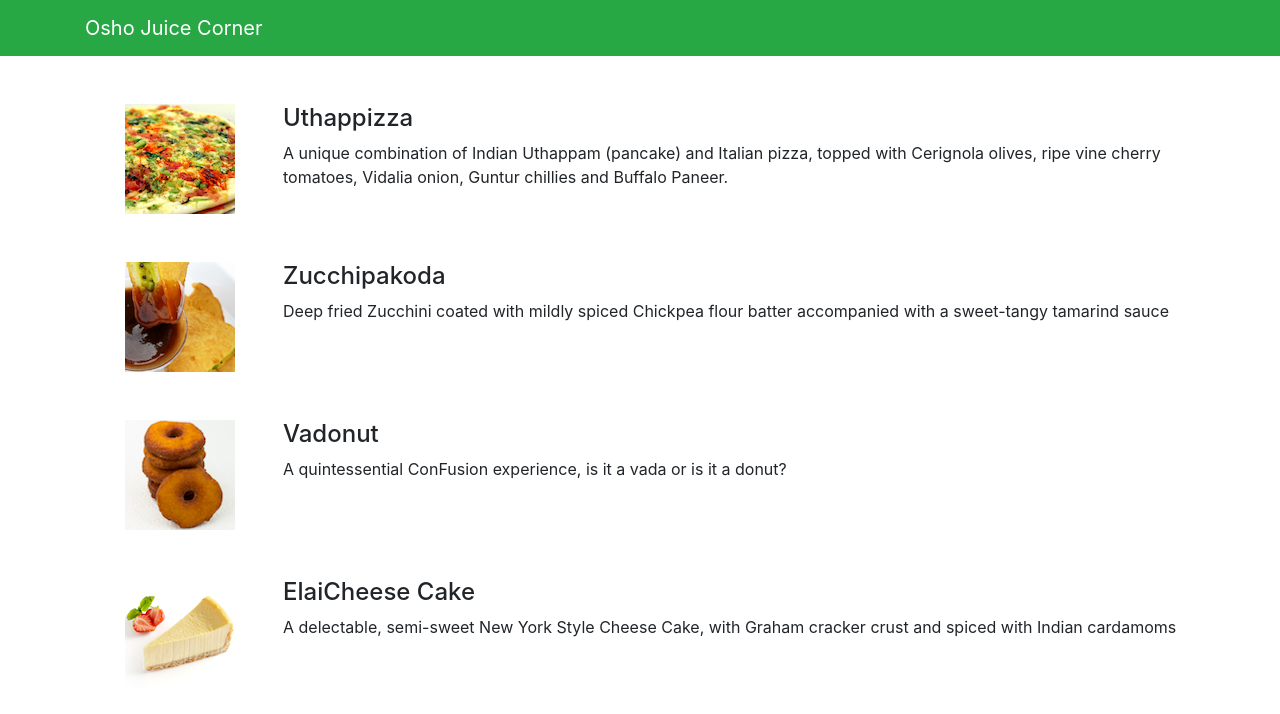
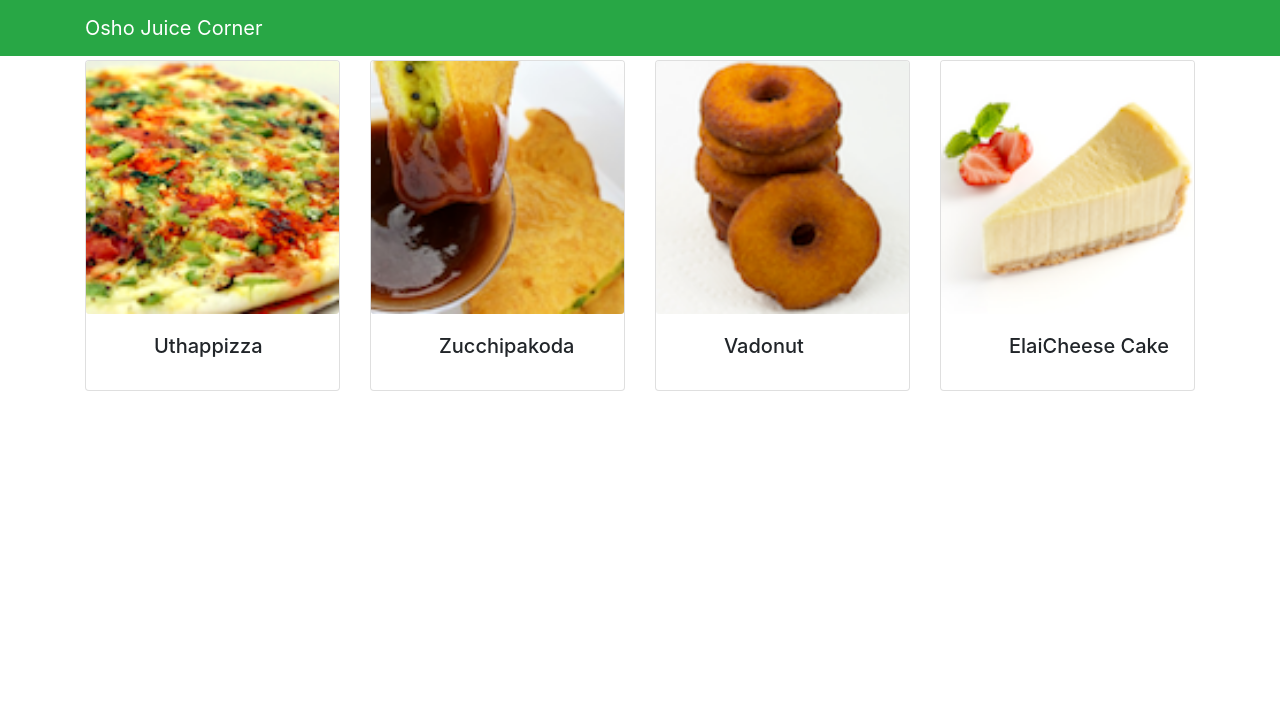
Before and after one commit to shivamkumar116/React-Coursera, a React (Create React App) app: page / in a window 1280 px wide. Shown: the top 714 px of the page. Built offline with nearby package versions, Linux system fonts and the light colour scheme.

Commit message:
component part 2

```diff
--- a/src/App.js
+++ b/src/App.js
@@ -2,8 +2,17 @@
 import "./App.css";
 import { Navbar, NavbarBrand } from "reactstrap";
 import Menu from "./components/MenuComponent";
+import { DISHES } from "./shared/dishes";
 
 class App extends Component {
+  constructor(props) {
+    super(props);
+
+    this.state = {
+      dishes: DISHES,
+    };
+  }
+
   render() {
     return (
       <div>
@@ -12,7 +21,7 @@
             <NavbarBrand href="/">Osho Juice Corner</NavbarBrand>
           </div>
         </Navbar>
-        <Menu />
+        <Menu dishes={this.state.dishes} />
       </div>
     );
   }
--- a/src/components/MenuComponent.js
+++ b/src/components/MenuComponent.js
@@ -1,77 +1,59 @@
 import React, { Component } from "react";
-import { Media } from "reactstrap";
+import {
+  Card,
+  CardBody,
+  CardImgOverlay,
+  CardTitle,
+  CardText,
+  CardImg,
+} from "reactstrap";
 
 class Menu extends Component {
   constructor(props) {
     super(props);
 
     this.state = {
-      dishes: [
-        {
-          id: 0,
-          name: "Uthappizza",
-          image: "assets/images/uthappizza.png",
-          category: "mains",
-          label: "Hot",
-          price: "4.99",
-          description:
-            "A unique combination of Indian Uthappam (pancake) and Italian pizza, topped with Cerignola olives, ripe vine cherry tomatoes, Vidalia onion, Guntur chillies and Buffalo Paneer.",
-        },
-        {
-          id: 1,
-          name: "Zucchipakoda",
-          image: "assets/images/zucchipakoda.png",
-          category: "appetizer",
-          label: "",
-          price: "1.99",
-          description:
-            "Deep fried Zucchini coated with mildly spiced Chickpea flour batter accompanied with a sweet-tangy tamarind sauce",
-        },
-        {
-          id: 2,
-          name: "Vadonut",
-          image: "assets/images/vadonut.png",
-          category: "appetizer",
-          label: "New",
-          price: "1.99",
-          description:
-            "A quintessential ConFusion experience, is it a vada or is it a donut?",
-        },
-        {
-          id: 3,
-          name: "ElaiCheese Cake",
-          image: "assets/images/elaicheesecake.png",
-          category: "dessert",
-          label: "",
-          price: "2.99",
-          description:
-            "A delectable, semi-sweet New York Style Cheese Cake, with Graham cracker crust and spiced with Indian cardamoms",
-        },
-      ],
+      selectedDish: null,
     };
+  }
+  onSelectDish(dish) {
+    this.setState({ selectedDish: dish });
+  }
+
+  renderDish(dish) {
+    if (dish != null) {
+      return (
+        <div className="container">
+          <div class="row">
+            <div class="col-12 col-md-6">
+              <img src={dish.image} />
+              <h1>{dish.name}</h1>
+            </div>
+          </div>
+        </div>
+      );
+    } else {
+      return <div></div>;
+    }
   }
 
   render() {
-    const menu = this.state.dishes.map((dish) => {
+    const menu = this.props.dishes.map((dish) => {
       return (
-        <div key={dish.id} className="col-12 mt-5">
-          <Media tag="li">
-            <Media left middle>
-              <Media object src={dish.image} alt={dish.name}></Media>
-            </Media>
-            <Media body className="ml-5">
-              <Media heading>{dish.name}</Media>
-              <p>{dish.description}</p>
-            </Media>
-          </Media>
+        <div key={dish.id} className="col-12 col-md-3 mt-1">
+          <Card onClick={() => this.onSelectDish(dish)}>
+            <CardImg object src={dish.image} alt={dish.name} />
+            <CardBody body className="ml-5">
+              <CardTitle>{dish.name}</CardTitle>
+            </CardBody>
+          </Card>
         </div>
       );
     });
     return (
       <div className="container">
-        <div className="row">
-          <Media list>{menu}</Media>
-        </div>
+        <div className="row">{menu}</div>
+        {this.renderDish(this.state.selectedDish)}
       </div>
     );
   }
--- /dev/null
+++ b/src/shared/dishes.js
@@ -0,0 +1,194 @@
+export const DISHES = [
+  {
+    id: 0,
+    name: "Uthappizza",
+    image: "assets/images/uthappizza.png",
+    category: "mains",
+    label: "Hot",
+    price: "4.99",
+    description:
+      "A unique combination of Indian Uthappam (pancake) and Italian pizza, topped with Cerignola olives, ripe vine cherry tomatoes, Vidalia onion, Guntur chillies and Buffalo Paneer.",
+    comments: [
+      {
+        id: 0,
+        rating: 5,
+        comment: "Imagine all the eatables, living in conFusion!",
+        author: "John Lemon",
+        date: "2012-10-16T17:57:28.556094Z",
+      },
+      {
+        id: 1,
+        rating: 4,
+        comment:
+          "Sends anyone to heaven, I wish I could get my mother-in-law to eat it!",
+        author: "Paul McVites",
+        date: "2014-09-05T17:57:28.556094Z",
+      },
+      {
+        id: 2,
+        rating: 3,
+        comment: "Eat it, just eat it!",
+        author: "Michael Jaikishan",
+        date: "2015-02-13T17:57:28.556094Z",
+      },
+      {
+        id: 3,
+        rating: 4,
+        comment: "Ultimate, Reaching for the stars!",
+        author: "Ringo Starry",
+        date: "2013-12-02T17:57:28.556094Z",
+      },
+      {
+        id: 4,
+        rating: 2,
+        comment: "It's your birthday, we're gonna party!",
+        author: "25 Cent",
+        date: "2011-12-02T17:57:28.556094Z",
+      },
+    ],
+  },
+  {
+    id: 1,
+    name: "Zucchipakoda",
+    image: "assets/images/zucchipakoda.png",
+    category: "appetizer",
+    label: "",
+    price: "1.99",
+    description:
+      "Deep fried Zucchini coated with mildly spiced Chickpea flour batter accompanied with a sweet-tangy tamarind sauce",
+    comments: [
+      {
+        id: 0,
+        rating: 5,
+        comment: "Imagine all the eatables, living in conFusion!",
+        author: "John Lemon",
+        date: "2012-10-16T17:57:28.556094Z",
+      },
+      {
+        id: 1,
+        rating: 4,
+        comment:
+          "Sends anyone to heaven, I wish I could get my mother-in-law to eat it!",
+        author: "Paul McVites",
+        date: "2014-09-05T17:57:28.556094Z",
+      },
+      {
+        id: 2,
+        rating: 3,
+        comment: "Eat it, just eat it!",
+        author: "Michael Jaikishan",
+        date: "2015-02-13T17:57:28.556094Z",
+      },
+      {
+        id: 3,
+        rating: 4,
+        comment: "Ultimate, Reaching for the stars!",
+        author: "Ringo Starry",
+        date: "2013-12-02T17:57:28.556094Z",
+      },
+      {
+        id: 4,
+        rating: 2,
+        comment: "It's your birthday, we're gonna party!",
+        author: "25 Cent",
+        date: "2011-12-02T17:57:28.556094Z",
+      },
+    ],
+  },
+  {
+    id: 2,
+    name: "Vadonut",
+    image: "assets/images/vadonut.png",
+    category: "appetizer",
+    label: "New",
+    price: "1.99",
+    description:
+      "A quintessential ConFusion experience, is it a vada or is it a donut?",
+    comments: [
+      {
+        id: 0,
+        rating: 5,
+        comment: "Imagine all the eatables, living in conFusion!",
+        author: "John Lemon",
+        date: "2012-10-16T17:57:28.556094Z",
+      },
+      {
+        id: 1,
+        rating: 4,
+        comment:
+          "Sends anyone to heaven, I wish I could get my mother-in-law to eat it!",
+        author: "Paul McVites",
+        date: "2014-09-05T17:57:28.556094Z",
+      },
+      {
+        id: 2,
+        rating: 3,
+        comment: "Eat it, just eat it!",
+        author: "Michael Jaikishan",
+        date: "2015-02-13T17:57:28.556094Z",
+      },
+      {
+        id: 3,
+        rating: 4,
+        comment: "Ultimate, Reaching for the stars!",
+        author: "Ringo Starry",
+        date: "2013-12-02T17:57:28.556094Z",
+      },
+      {
+        id: 4,
+        rating: 2,
+        comment: "It's your birthday, we're gonna party!",
+        author: "25 Cent",
+        date: "2011-12-02T17:57:28.556094Z",
+      },
+    ],
+  },
+  {
+    id: 3,
+    name: "ElaiCheese Cake",
+    image: "assets/images/elaicheesecake.png",
+    category: "dessert",
+    label: "",
+    price: "2.99",
+    description:
+      "A delectable, semi-sweet New York Style Cheese Cake, with Graham cracker crust and spiced with Indian cardamoms",
+    comments: [
+      {
+        id: 0,
+        rating: 5,
+        comment: "Imagine all the eatables, living in conFusion!",
+        author: "John Lemon",
+        date: "2012-10-16T17:57:28.556094Z",
+      },
+      {
+        id: 1,
+        rating: 4,
+        comment:
+          "Sends anyone to heaven, I wish I could get my mother-in-law to eat it!",
+        author: "Paul McVites",
+        date: "2014-09-05T17:57:28.556094Z",
+      },
+      {
+        id: 2,
+        rating: 3,
+        comment: "Eat it, just eat it!",
+        author: "Michael Jaikishan",
+        date: "2015-02-13T17:57:28.556094Z",
+      },
+      {
+        id: 3,
+        rating: 4,
+        comment: "Ultimate, Reaching for the stars!",
+        author: "Ringo Starry",
+        date: "2013-12-02T17:57:28.556094Z",
+      },
+      {
+        id: 4,
+        rating: 2,
+        comment: "It's your birthday, we're gonna party!",
+        author: "25 Cent",
+        date: "2011-12-02T17:57:28.556094Z",
+      },
+    ],
+  },
+];
```
